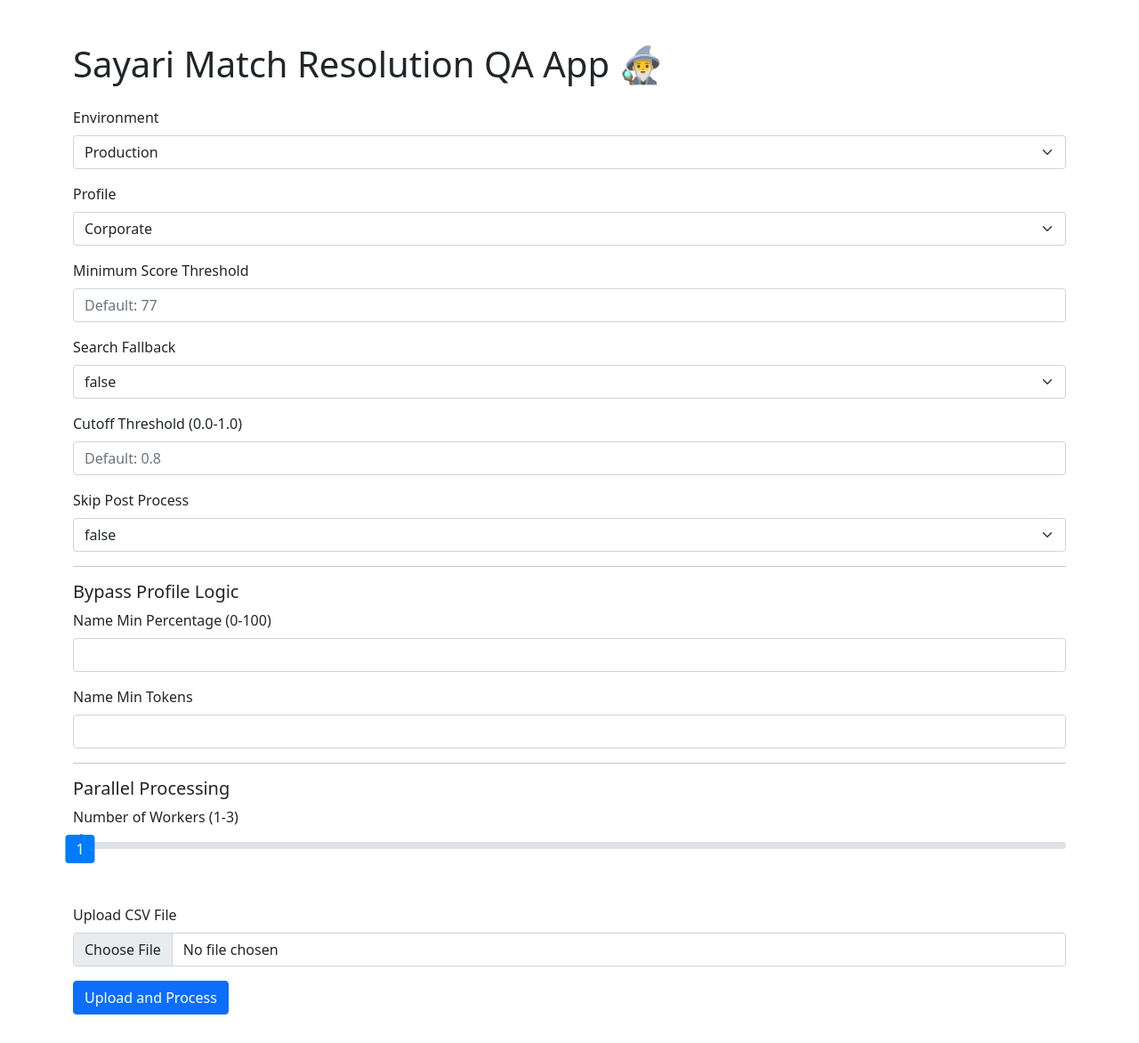
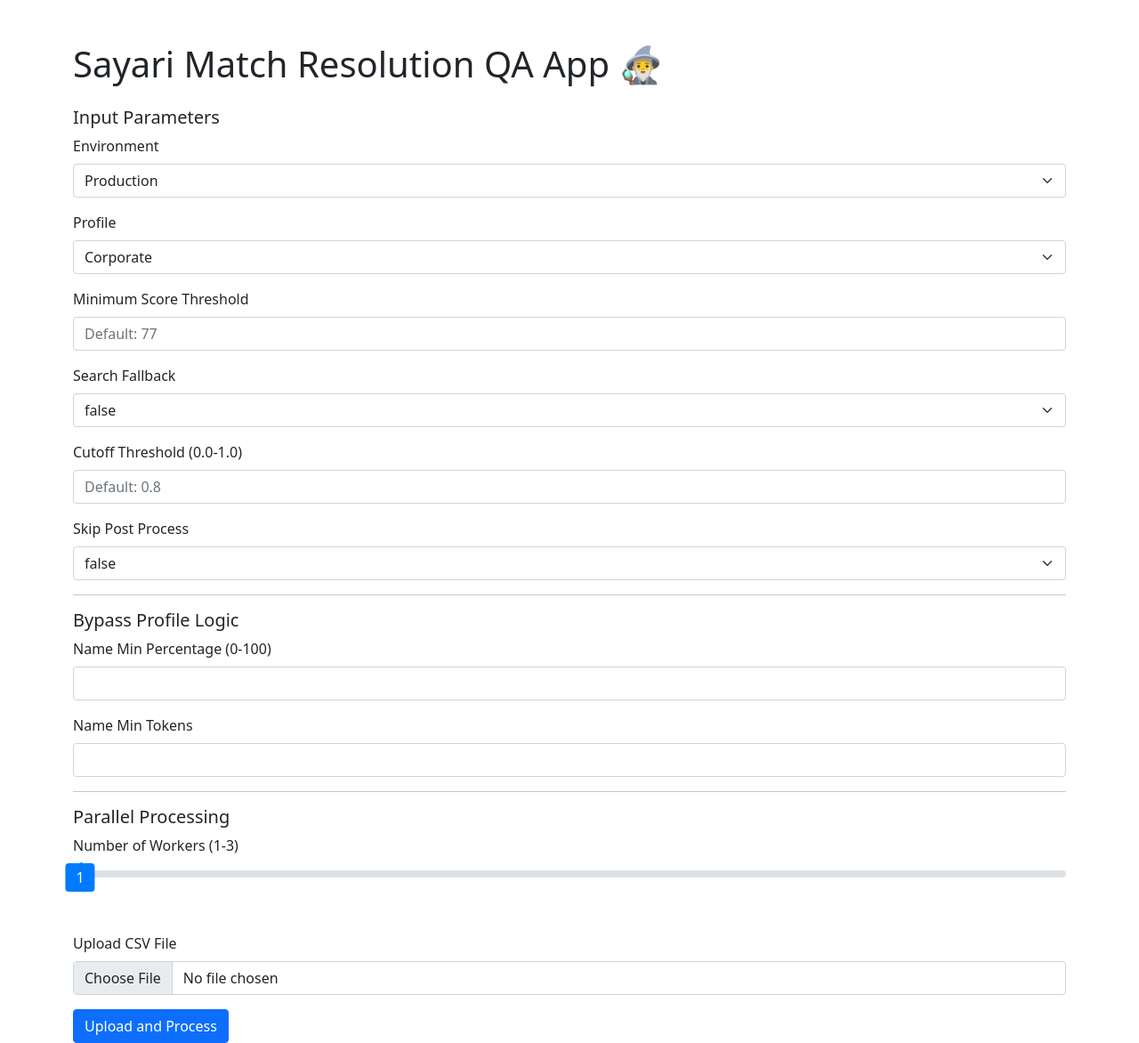
Before and after one commit to aleksAperans/match-QA, a Flask app: page / in a window 1280 px wide. Shown: the whole page at 89% size. Before the commit the page ends 1140 px from the top, so only its background shows below. Run offline with Flask 3, Linux system fonts and the light colour scheme.

Commit message:
Update index.html

```diff
--- a/templates/index.html
+++ b/templates/index.html
@@ -45,6 +45,7 @@
             <div class="alert alert-warning">{{ message }}</div>
             {% endfor %} {% endif %} {% endwith %}
             <form id="uploadForm" method="post" enctype="multipart/form-data">
+                <h5>Input Parameters</h5>
                 <div class="mb-3">
                     <label for="environment" class="form-label"
                         >Environment</label
```
